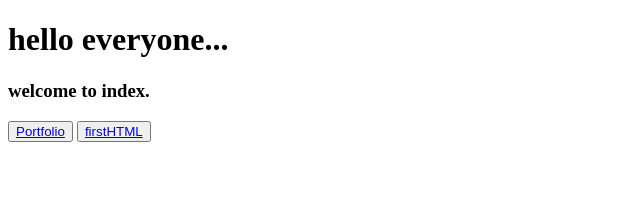
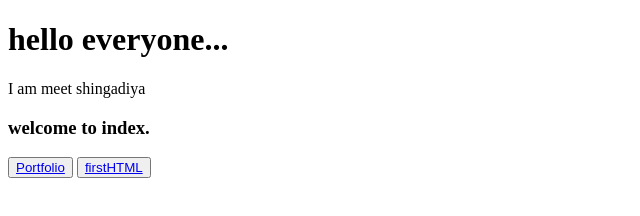
Before and after one commit to Meetshingadiya/gitlearning-repo, a plain HTML site: page index.html in a window 1280 px wide. Shown: the whole page, without its empty margins (0-640 px from the left). Drawn offline with Linux system fonts and the light colour scheme.

Commit message:
update name

```diff
--- a/index.html
+++ b/index.html
@@ -7,6 +7,7 @@
 </head>
 <body>
     <h1>hello everyone...</h1>
+    <p>I am meet shingadiya</p>
         <h3>welcome to index.</h3>
         <button><a href="./portf2.html">Portfolio</a></button>
         <button><a href="./first.html">firstHTML</a></button>
```
